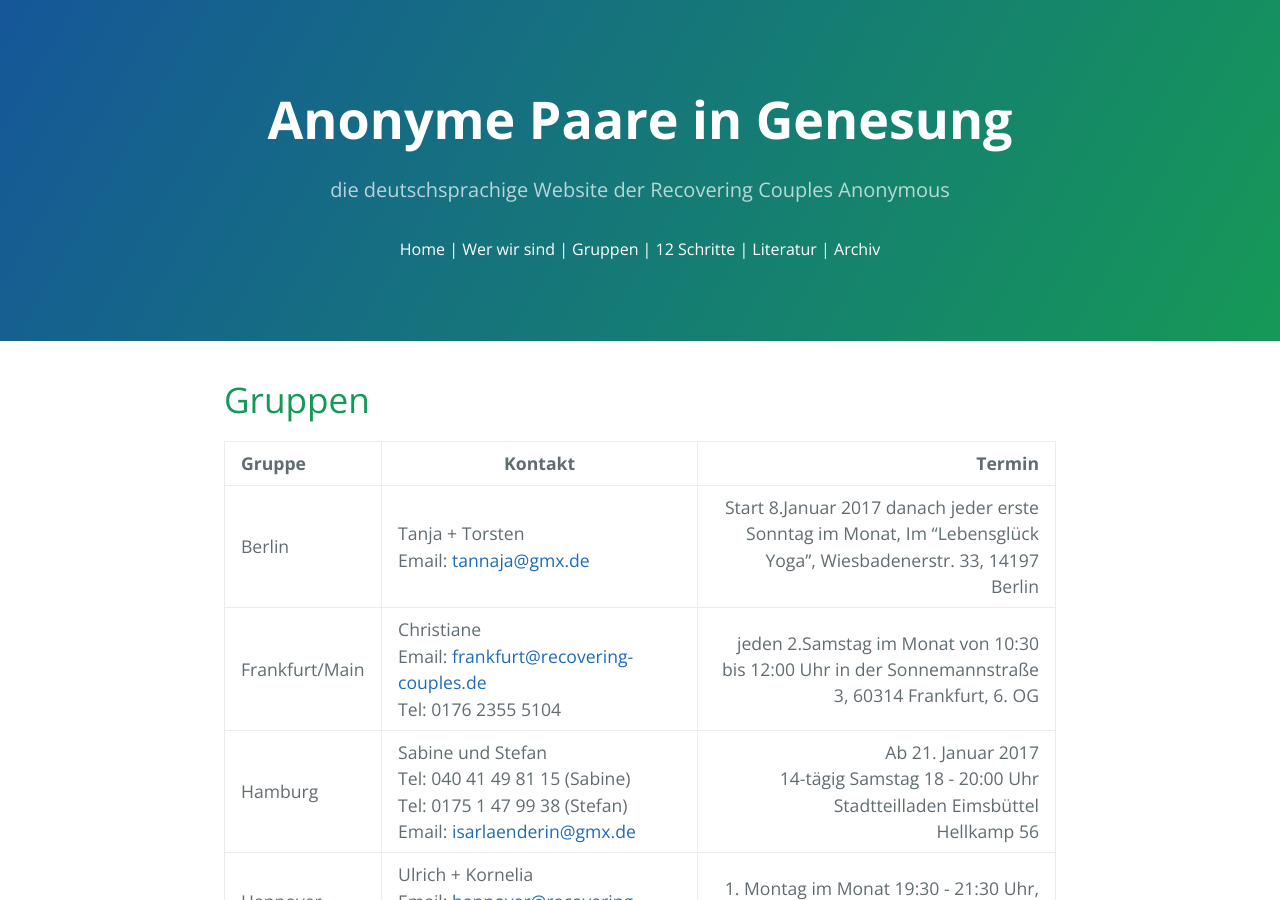
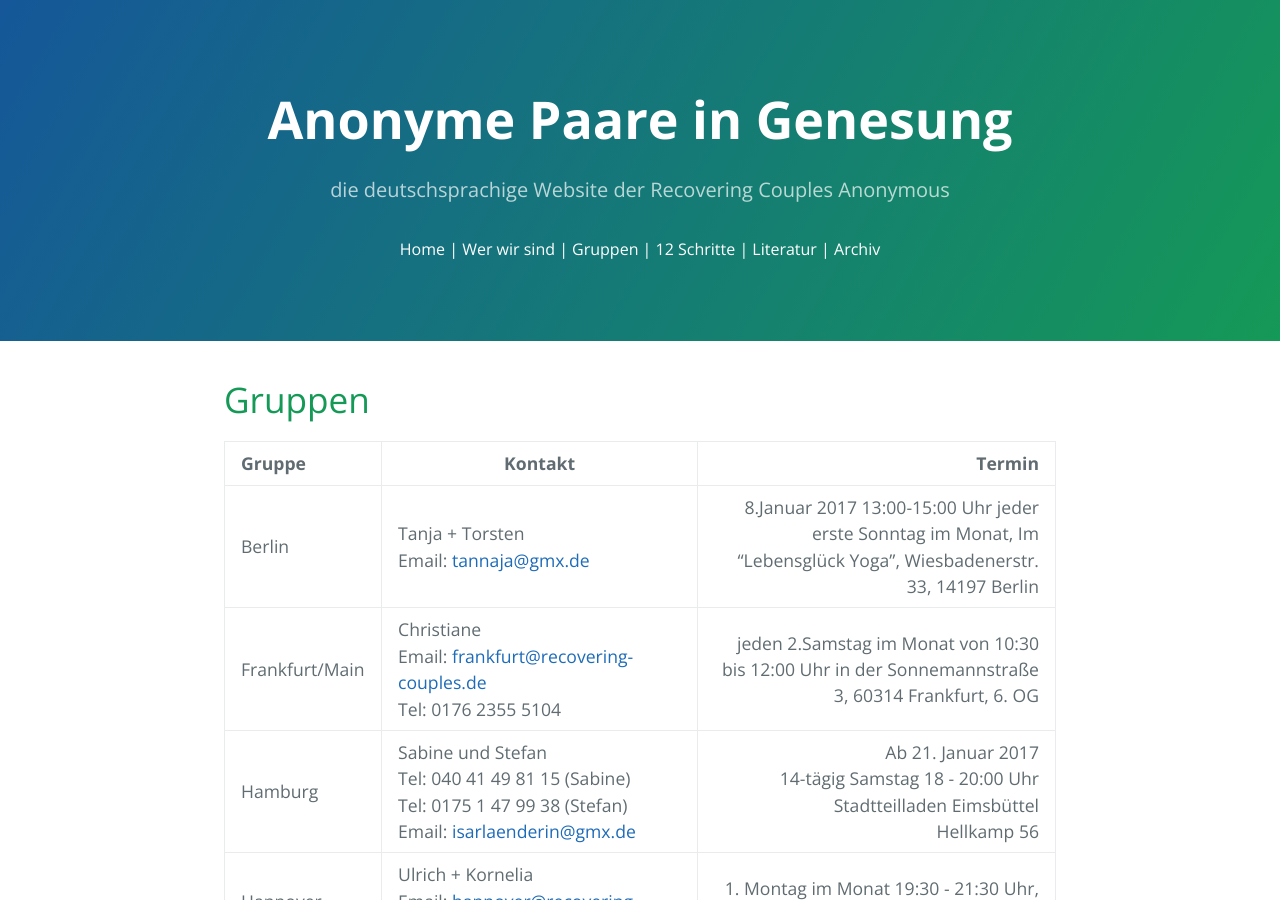
Before and after one commit to rcadeutschland/rcadeutschland.github.io, a Jekyll site: the page built from Gruppen.MD, in a window 1280 px wide and 900 px high. Built offline with Jekyll 4.4.1, drawn with Linux system fonts in a browser that asks for light colours; nearby versions of some CDN libraries.

Commit message:
Update Gruppen.MD

```diff
--- a/Gruppen.MD
+++ b/Gruppen.MD
@@ -6,7 +6,7 @@ title: RCA Gruppen
 
 | Gruppe | Kontakt | Termin                       |
 |:------ | ------- | ---------------------------: |
-| Berlin | Tanja + Torsten<br>Email: <tannaja@gmx.de> | Start 8.Januar 2017 danach jeder erste Sonntag im Monat, Im "Lebensglück Yoga", Wiesbadenerstr. 33, 14197 Berlin |
+| Berlin | Tanja + Torsten<br>Email: <tannaja@gmx.de> |  8.Januar 2017 13:00-15:00 Uhr jeder erste Sonntag im Monat, Im "Lebensglück Yoga", Wiesbadenerstr. 33, 14197 Berlin |
 | Frankfurt/Main | Christiane<br>Email: <frankfurt@recovering-couples.de><br>Tel: 0176 2355 5104 | jeden 2.Samstag im Monat  von 10:30 bis 12:00 Uhr  in der Sonnemannstraße 3, 60314 Frankfurt, 6. OG |
 | Hamburg | Sabine und Stefan<br>Tel: 040 41 49 81 15 (Sabine)<br>Tel: 0175 1 47 99 38 (Stefan)<br>Email: <isarlaenderin@gmx.de> | Ab 21. Januar 2017<br>14-tägig Samstag 18 - 20:00 Uhr<br>Stadtteilladen Eimsbüttel<br>Hellkamp 56 |
 | Hannover | Ulrich + Kornelia<br>Email: <hannover@recovering-couples.de> | 1. Montag im Monat 19:30 - 21:30 Uhr,  Groß-Buchholzer-Str. 30, Hannover |
```
